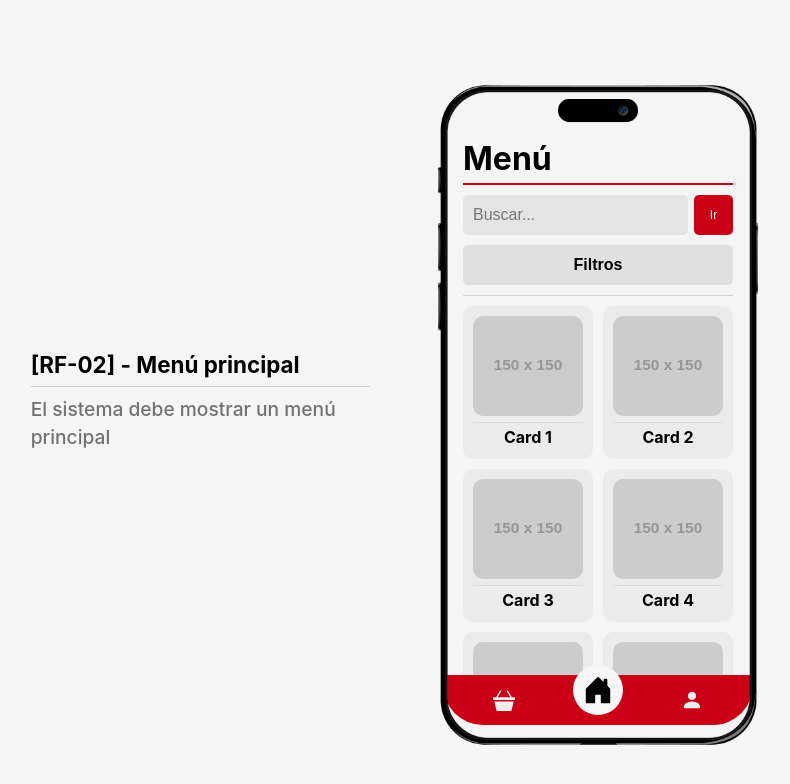
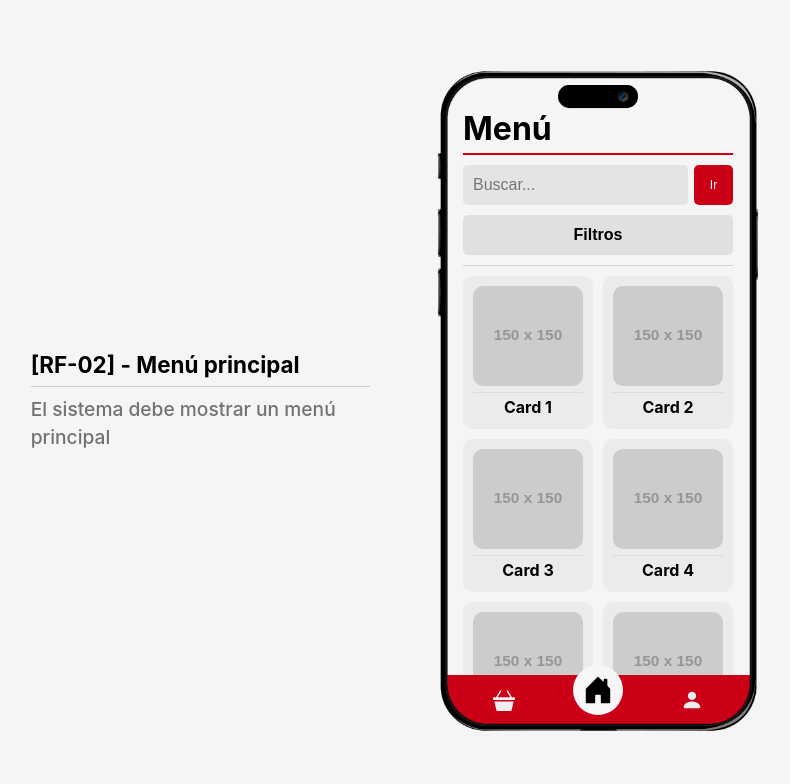
Before and after one commit to PortiESP/URJC-Eats-prototype, a React (Vite) app: page / in a window 1280 px wide. Shown: the top 784 px of the page, without its empty margins (42-832 px from the left). Built offline with nearby package versions, Linux system fonts and the light colour scheme.

Commit message:
Fixed responsive

```diff
--- a/src/App.css
+++ b/src/App.css
@@ -64,18 +64,18 @@
 
             .app-frame-content{
                 width: 320px;
-                height: calc(700px - 30px);
+                height: calc(700px - 10px);
                 position: relative;
                 display: flex;
                 justify-content: center;
                 align-items: center;
                 position: relative;
                 overflow: hidden;
-                border-radius: 50px;
+                border-radius: 70px;
 
                 .scene-wrapper{
                     display: flex;
-                    justify-content: center;
+                    justify-content:flex-start;
                     align-items: center;
                     width: 330px;
                     height: 710px;
@@ -84,7 +84,7 @@
 
                     .scene-content{
                         width: 100%;
-                        height: calc(100% - 90px - 40px);
+                        height: calc(100% - 78px - 40px);
                         padding: 20px;
                         margin-top: 40px;
                         position: relative;
@@ -107,6 +107,7 @@
                 object-fit: contain;
                 position: absolute;
                 pointer-events: none;
+                top: -12px;
             }
         }
     }
@@ -139,7 +140,7 @@
                     border-radius: 40px;
 
                     .scene-wrapper .scene-content{
-                        height: 620px;
+                        height: 630px;
                     }
                 }
 
@@ -165,12 +166,11 @@
             .app-frame-container{
                 .app-frame-content{
                     width: 310px;
-                    height: 650px;
-                    border-radius: 40px;
-
+                    height: 655px;
+                    border-radius: 50px;
 
                     .scene-wrapper .scene-content{
-                        height: 560px;
+                        height: 590px;
                     }
                 }
 
```
